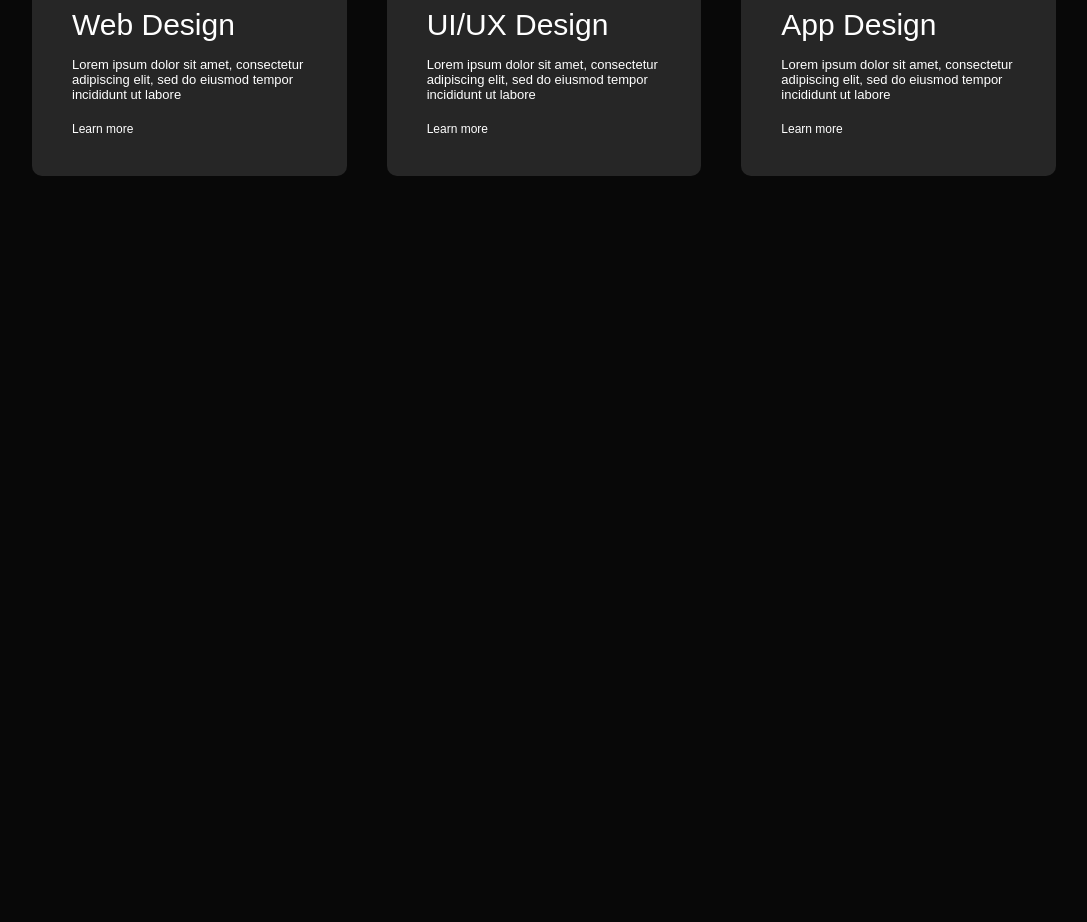
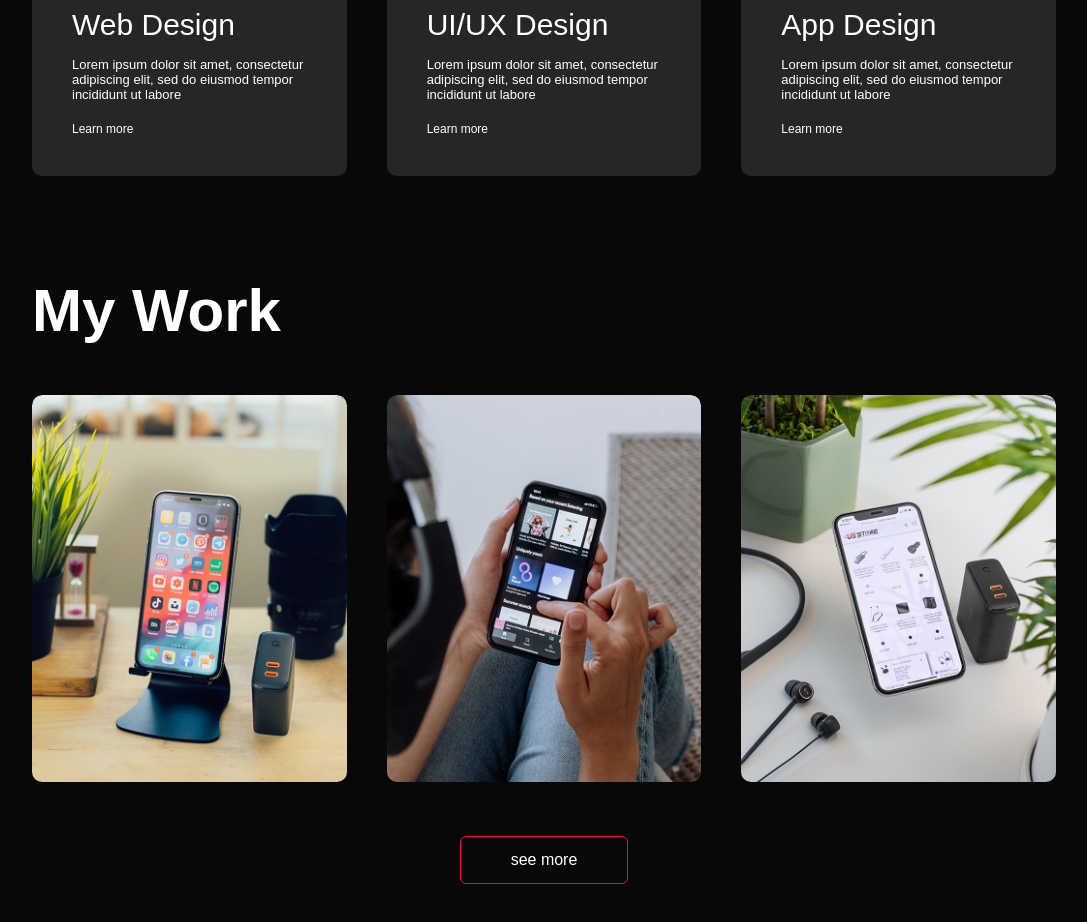
Before and after one commit to haseeb-iqbal/portfolio-website-v2, a plain HTML site: page index.html in a window 1280 px wide. Shown: the part 1721-2643 px from the top of the page, without its empty margins (96-1183 px from the left). Before the commit the page ends 1937 px from the top, so only its background shows below. Drawn offline with Linux system fonts and the light colour scheme.

Commit message:
Added portolio section

```diff
--- a/index.html
+++ b/index.html
@@ -108,7 +108,7 @@
         </div>
       </div>
     </div>
-    <!-----------------------Services----------------------->
+    <!-----------------------services----------------------->
     <div id="services">
       <div class="container">
         <h1 class="sub-title">My Services</h1>
@@ -143,5 +143,53 @@
         </div>
       </div>
     </div>
+    <!-----------------------portfolio----------------------->
+    <div id="portfolio">
+      <div class="container">
+        <h1 class="sub-title">My Work</h1>
+        <div class="work-list">
+          <div class="work">
+            <img src="images/work-1.png" />
+            <div class="layer">
+              <h3>Social Media App</h3>
+              <p>
+                Lorem ipsum dolor sit amet, consectetur adipiscing elit, sed do
+                eiusmod tempor incididunt ut labore et dolore magna aliqua.
+              </p>
+              <a href="#">
+                <i class="fa-solid fa-arrow-up-right-from-square"></i>
+              </a>
+            </div>
+          </div>
+          <div class="work">
+            <img src="images/work-2.png" />
+            <div class="layer">
+              <h3>Music App</h3>
+              <p>
+                Lorem ipsum dolor sit amet, consectetur adipiscing elit, sed do
+                eiusmod tempor incididunt ut labore et dolore magna aliqua.
+              </p>
+              <a href="#">
+                <i class="fa-solid fa-arrow-up-right-from-square"></i>
+              </a>
+            </div>
+          </div>
+          <div class="work">
+            <img src="images/work-3.png" />
+            <div class="layer">
+              <h3>Online Shopping app</h3>
+              <p>
+                Lorem ipsum dolor sit amet, consectetur adipiscing elit, sed do
+                eiusmod tempor incididunt ut labore et dolore magna aliqua.
+              </p>
+              <a href="#">
+                <i class="fa-solid fa-arrow-up-right-from-square"></i>
+              </a>
+            </div>
+          </div>
+        </div>
+        <a href="#" class="btn">see more</a>
+      </div>
+    </div>
   </body>
 </html>
--- a/style.css
+++ b/style.css
@@ -193,3 +193,86 @@ nav ul li a:hover::after {
   background: #ff004f;
   transform: translateY(-10px);
 }
+/* -----------------------portfolio----------------------- */
+#portfolio {
+  padding: 50px 0;
+}
+
+.work-list {
+  display: grid;
+  grid-template-columns: repeat(auto-fit, minmax(250px, 1fr));
+  grid-gap: 40px;
+  margin-top: 50px;
+}
+
+.work {
+  border-radius: 10px;
+  position: relative;
+  overflow: hidden;
+}
+
+.work img {
+  width: 100%;
+  border-radius: 10px;
+  transition: transform 0.5s;
+}
+.layer {
+  width: 100%;
+  height: 0;
+  background: linear-gradient(rgba(0, 0, 0, 0.6), #ff004f);
+  border-radius: 10px;
+  position: absolute;
+  left: 0;
+  bottom: 0;
+  overflow: hidden;
+  display: flex;
+  align-items: center;
+  justify-content: center;
+  flex-direction: column;
+  padding: 0 40px;
+  text-align: center;
+  font-size: 14px;
+  transition: height 0.5s;
+}
+
+.layer h3 {
+  font-weight: 500;
+  margin-bottom: 20px;
+}
+
+.layer a {
+  margin-top: 20px;
+  color: #ff004f;
+  text-decoration: none;
+  font-size: 18px;
+  line-height: 60px;
+  background: #fff;
+  width: 60px;
+  height: 60px;
+  border-radius: 50%;
+  text-align: center;
+}
+
+.work:hover img {
+  transform: scale(1.1);
+}
+
+.work:hover .layer {
+  height: 100%;
+}
+
+.btn {
+  display: block;
+  margin: 50px auto;
+  width: fit-content;
+  border: 1px solid #ff004f;
+  padding: 14px 50px;
+  border-radius: 6px;
+  text-decoration: none;
+  color: #fff;
+  transition: background 0.5s;
+}
+
+.btn:hover {
+  background: #ff004f;
+}
```
